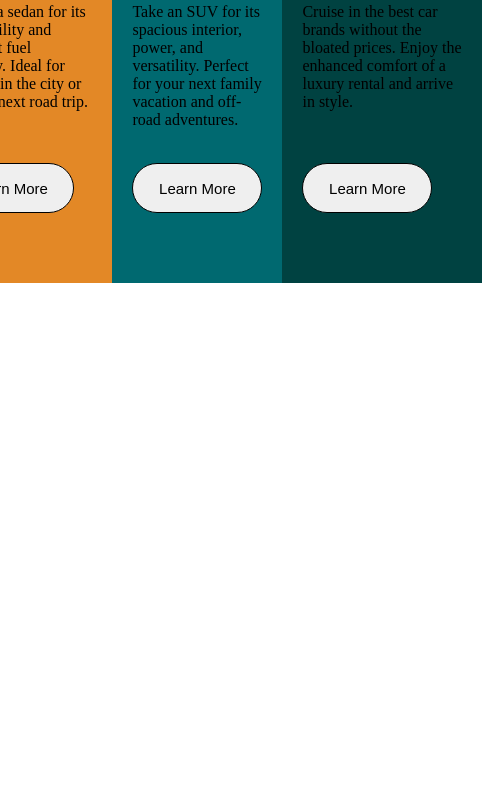
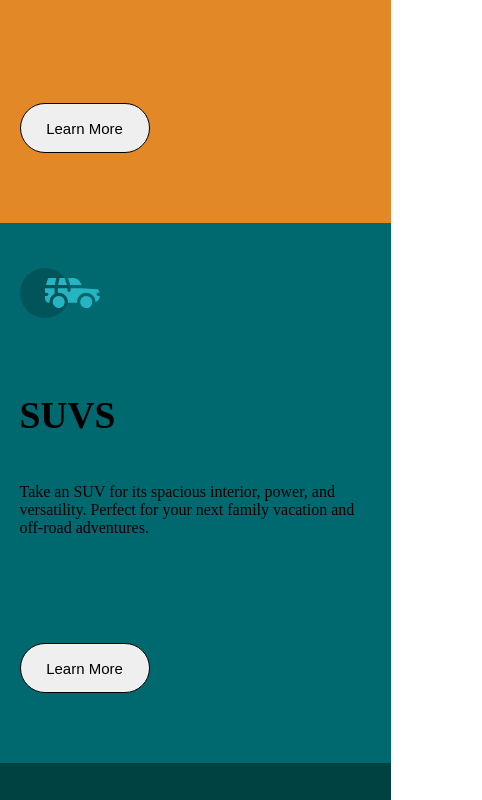
Before and after one commit to KJoTechTalent/Ej.CSSPageSedans, a plain HTML site: page index.html in a window 390 px wide. Shown: the part 357-1157 px from the top of the page, 482 px wide, since content can reach past the window. Before the commit the page ends 952 px from the top, so only its background shows below. Drawn offline with Linux system fonts and the light colour scheme; a web font is replaced by a local one.

Commit message:
third commit pageSedans

```diff
--- a/style.css
+++ b/style.css
@@ -14,8 +14,7 @@
 
 
 body{
-    margin-top: 100px;
-    width: 100vw;
+    width: 100%;
     height: 100vh;
 }
 
@@ -25,6 +24,7 @@ body{
     flex-direction: row;
     justify-content: center;
     align-items: center;
+    height: 100vh;
 }
 
 /* MEDIDAS DE LAS CARDS */
@@ -35,12 +35,6 @@ body{
     width: 300px;
     height: 500px;
 }
-.card:hover {
-    width: 400px;
-    height: 600px;
-}
-
-
 
 /* CONTAINERS CARDS */
 .containerSedans{
@@ -102,3 +96,40 @@ background-color: var(--colorAzOscuro);
     font-family: var(--BigShouldersDisplayFont);
     font-size: 25px;
 }
+@media only screen and (min-width:0px) and (max-width:700px){
+
+    body{
+        margin-top: 40px;
+        margin-left: auto;
+        margin-right: auto;
+    }
+
+    #mainsMainContainer{
+        flex-direction: column;
+        height: 95%;
+    }
+    .card{
+        width: 90%;
+    }
+    .containerLuxury{
+        margin-bottom: 40px;
+    }
+    :hover{
+        transform: none;
+        -webkit-transform: none;
+        -moz-transform: none;
+        -ms-transform: none;
+        -o-transform: none;
+}
+}
+
+@media screen and (min-width:701px){
+    .card:hover {
+        width: 450px;
+        height: 500px;
+    }
+
+    .card:hover ~ .card {
+        width: 250px;
+    }
+}
```
